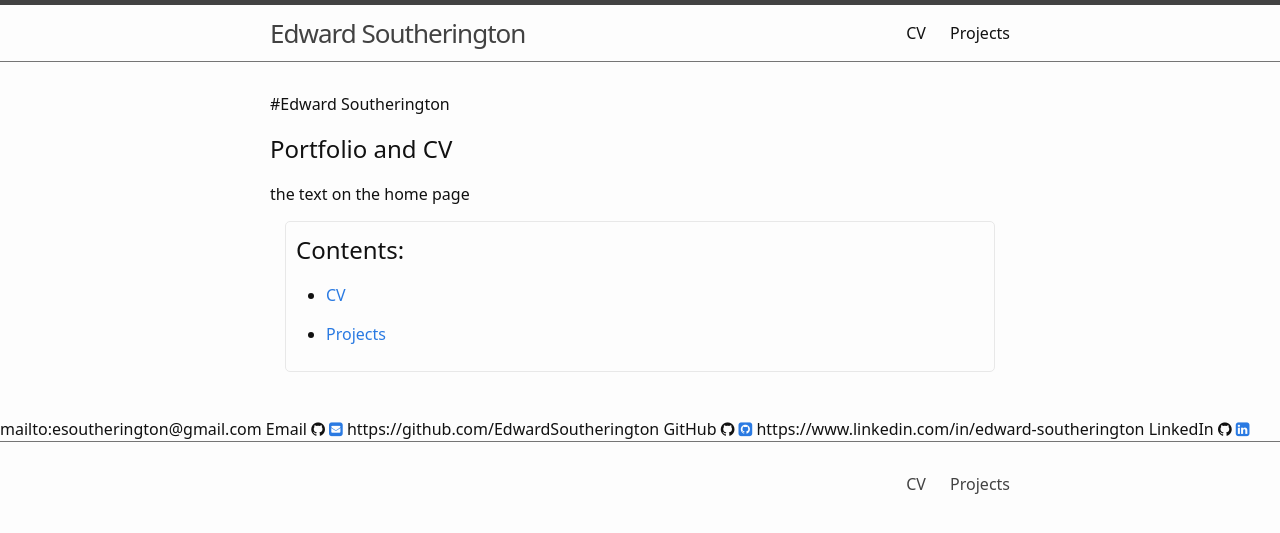
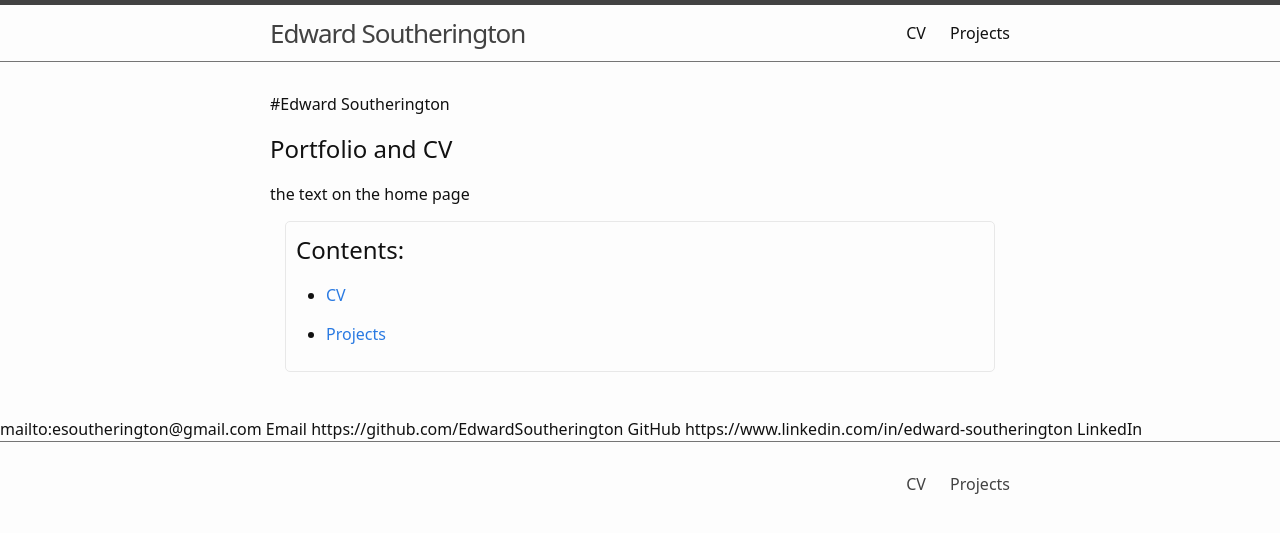
Before and after one commit to EdwardSoutherington/Portfolio, a Jekyll site: the page built from index.md, in a window 1280 px wide. Shown: the top 533 px of the page. Built offline with Jekyll 4.4.1, drawn with Linux system fonts in a browser that asks for light colours; nearby versions of some CDN libraries; some web fonts are replaced.

Commit message:
Update social-media-links.html

```diff
--- a/_includes/social-media-links.html
+++ b/_includes/social-media-links.html
@@ -1,6 +1,3 @@
-<link rel="stylesheet" href="https://cdnjs.cloudflare.com/ajax/libs/font-awesome/4.3.0/css/font-awesome.min.css">
-<link rel="stylesheet" href="http://fonts.googleapis.com/css?family=PT+Sans:400,400italic,700|Abril+Fatface">
-
 {% if site.data.social-media %}
 <div id="social-media">
     {% assign sm = site.data.social-media %}
```
